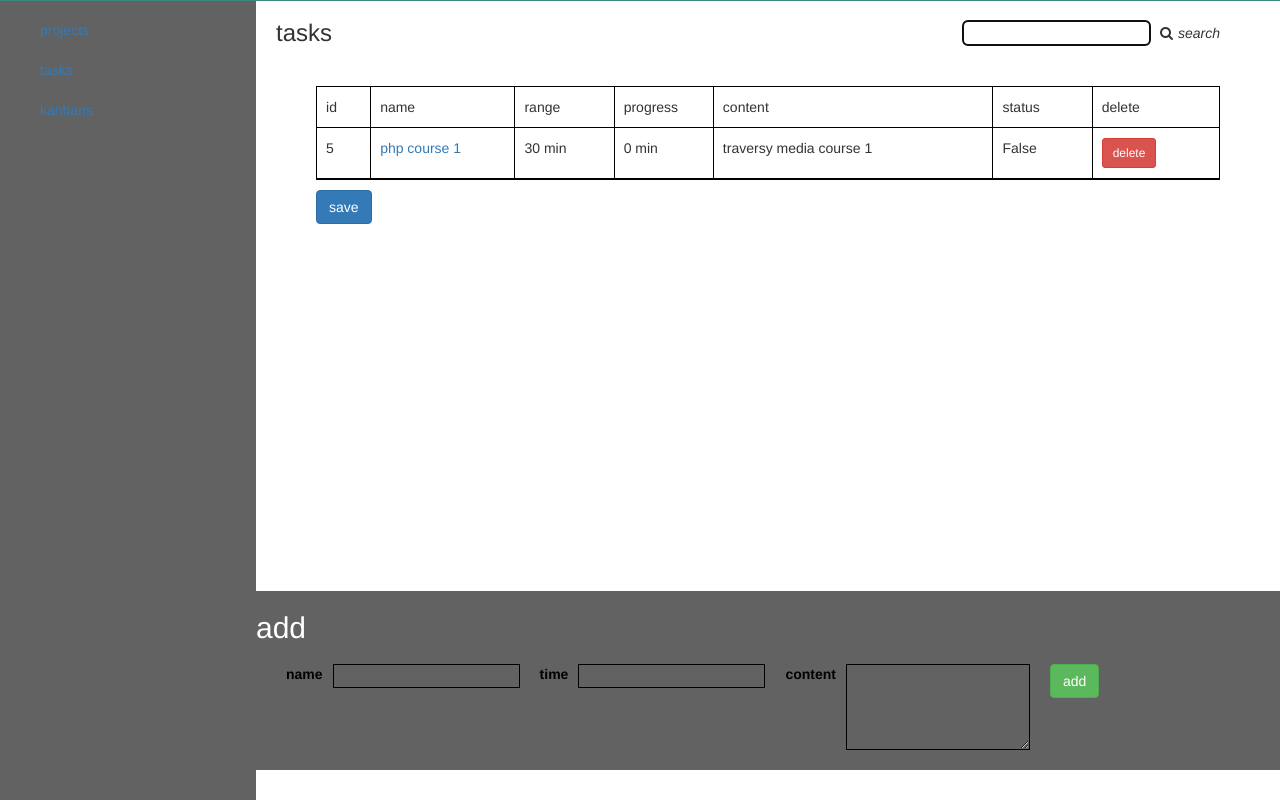
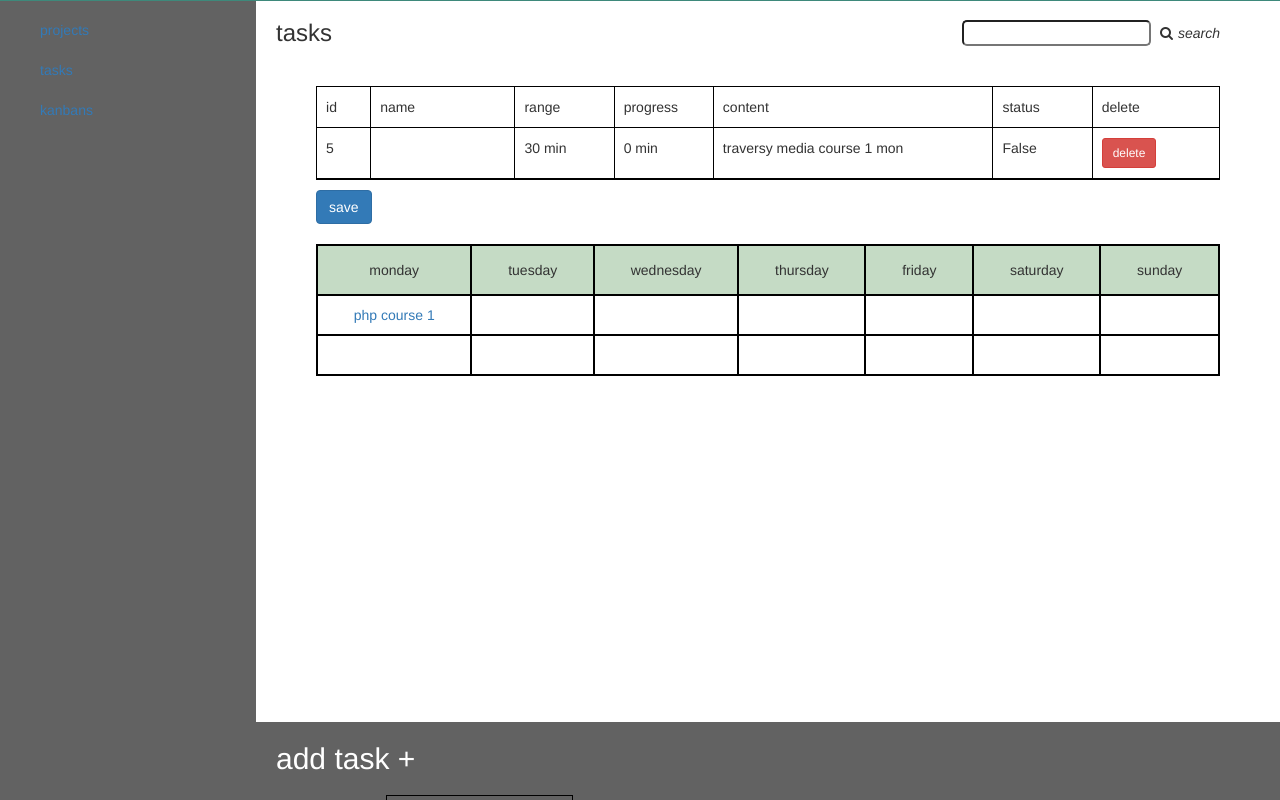
Before and after one commit to hagretech/yene-boss, a Flask app: page /taskHub/1 in a window 1280 px wide. Shown: the part 30-830 px from the top of the page. Run offline with Flask 2, Linux system fonts and the light colour scheme; data comes from the database, SQL or seed files in the repository; both versions use the stored data as it was after the commit; some libraries are stand-ins or nearby versions.

Commit message:
weak time table is added and also the addTask form is modified for selecting day

```diff
--- a/app.py
+++ b/app.py
@@ -53,6 +53,7 @@ class Task(db.Model):
     progress = db.Column(db.Integer, nullable=False, default=0)
     date = db.Column(db.DateTime,default=datetime.utcnow)
     status = db.Column(db.Boolean, default=False)
+    day = db.Column(db.String(100))
     hub_id = db.Column(db.Integer, db.ForeignKey('taskhub.id'), nullable= False)
     def __repr__(self):
         return self.content
@@ -132,7 +133,8 @@ def addTask(id):
     content = request.form.get('content')
     name = request.form.get('name')
     t_range = request.form.get('t_range')
-    e = Task(content=content, name=name, t_range=t_range, hub_id = id)
+    day = request.form.get('day')
+    e = Task(content=content, name = name, t_range = t_range, day = day, hub_id = id)
     db.session.add(e)
     db.session.commit()
     return redirect('/taskHub/%s'%id)
@@ -180,6 +182,7 @@ def taskHubDelete(id):
 @app.route('/deleteTask/<int:id>')
 def deleteTask(id):
     t = Task.query.get(id)
+    id = Task.query.get(id).hub_id
     db.session.delete(t)
     db.session.commit()
     return redirect('/taskHub/%s'%id)
--- a/static/css/style.css
+++ b/static/css/style.css
@@ -1,3 +1,4 @@
+
 header {
     margin-bottom: 30px;
 }
@@ -16,9 +17,10 @@ header h2 {
     z-index: 1;
 }
 
-.success{
+.success {
     background: #5da25d;
 }
+
 .main-cont {
     display: flex;
 
@@ -82,7 +84,7 @@ header h2 {
 }
 
 .main-cont .main ul li .hubs {
-    width: 10% !important;
+    width: 20% !important;
     border-right: 1px solid black;
 }
 
@@ -114,6 +116,10 @@ header h2 {
     margin: 20px 30px;
 }
 
+.main .tasks {
+
+}
+
 /* the task style */
 .main .taskhub-header {
     display: flex;
@@ -142,37 +148,43 @@ header h2 {
     bottom: 0;
     background: #626262;
     width: 100%;
+    transition:0.5s;
+    transform: translateY(320px)
 }
 
 .main .addTask h2 {
     color: white;
+    padding-left:20px;
+    cursor: pointer;
 }
 
 .main .addTask form {
-    display: flex;
     color: black;
 }
 
 .main .addTask form div {
     display: flex;
     align-items: flex-start;
-    margin-right: 20px;
+    margin: 20px;
 }
-
+.main .addTask form div  label{
+    width: 80px;
+}
 .main .addTask form div input,
 textarea {
-    margin-left: 10px;
     background: #626262;
     border: 1px solid black
 }
 
 /* the timer style sheet */
-.task{
+.task {
     margin: 10px 30px;
 }
-.timer_cont{
+
+.timer_cont {
     width: 50%;
 }
+
 .timer {
     text-align: center;
     padding: 10px;
@@ -190,9 +202,57 @@ textarea {
     justify-content: center;
     margin: 20px;
 }
-].main .progress_form{
+
+].main .progress_form {
     display: flex;
 }
-.main .progress_form input{
+
+.main .progress_form input {
     display: none;
 }
+
+/* the weak table style */
+
+.time-tabel-cont {
+    margin: 20px 60px;
+    display: flex;
+    border: 1px solid black;
+    margin-bottom: 220px;
+}
+
+.time-tabel-cont p {
+    margin: 0;
+}
+
+.time-tabel-cont div {
+    flex-grow: 1;
+}
+
+.time-tabel-cont .day {
+    background: #c5dbc5;
+    border: 1px solid black;
+    height: 50px;
+    display: flex;
+    align-items: center;
+    justify-content: center;
+}
+
+.time-tabel-cont .tasks a {
+    border: 1px solid black;
+    display: block;
+    height: 40px;
+    display: flex;
+    justify-content: center;
+    align-items: center;
+
+}
+.time-tabel-cont .tasks p {
+    border: 1px solid black;
+    height: 40px;
+}
+
+
+
+.up{
+    transform: translateY(0px)!important;
+}
--- a/static/js/main.js
+++ b/static/js/main.js
@@ -1,45 +1,87 @@
-var min = $('.timer .min'),
-    sec = $('.timer .sec'),
-    start = $('.buttons .btn-success'),
-    stop = $('.buttons .btn-danger'),
-    second = 0,
-    minute = 0,
-    restart = $('.restart'),
-    form_input = $('.main form .form_input'),
-    on = true;
+let tasks = $('.tasks ul li p.name a'),
+    t_mon = $('.time-tabel-cont .mon .tasks'),
+    t_tue = $('.time-tabel-cont .tue .tasks'),
+    t_wed = $('.time-tabel-cont .wed .tasks'),
+    t_thu = $('.time-tabel-cont .thu .tasks'),
+    t_fri = $('.time-tabel-cont .fri .tasks'),
+    t_sat = $('.time-tabel-cont .sat .tasks'),
+    t_sun = $('.time-tabel-cont .sun .tasks'),
+    mon = [],
+    tue = [],
+    wed = [],
+    thu = [],
+    fri = [],
+    sat = [],
+    sun = [],
+    no_of_task = [],
+    max_row = 0,
+    add_task_form= $('.main .addTask'),
+    add_task_form_btn= $('.main .addTask h2') ;
+
+// add task animations
+
+add_task_form_btn.on('click', function(){
+    add_task_form.toggleClass('up');
+})
 
 
-restart[0].onclick = function () {
-    second = 0;
-    minute = 0;
-    min.html('0');
-    sec.html('0');
+// arranging each task by its day
+for (let i = 0; i < tasks.length; i++) {
+    if (tasks[i].className == 'mon') {
+        mon.push(tasks[i])
+    } else if (tasks[i].className == 'tue') {
+        tue.push(tasks[i])
+    } else if (tasks[i].className == 'wed') {
+        wed.push(tasks[i])
+    } else if (tasks[i].className == 'thu') {
+        thu.push(tasks[i])
+    } else if (tasks[i].className == 'fri') {
+        fri.push(tasks[i])
+    } else if (tasks[i].hasClass == 'sat') {
+        sat.push(tasks[i])
+    } else if (tasks[i].className == 'sun') {
+        sun.push(tasks[i])
+    }
+    no_of_task = [mon.length, tue.length, wed.length, thu.length, fri.length, sat.length, sun.length].sort();
+    max_row = no_of_task.reverse()[0] + 1
 }
 
-function upcounter() {
-    time = second++
-    sec[0].innerHTML = time
-    if (second == 60) {
-        minute++
-        min[0].innerHTML = minute
-        second = 0
+// dispalying the tasks by there day
+
+for (let i = 0; i < max_row; i++) {
+    if (mon[i] != undefined) {
+        t_mon.append(mon[i])
+    } else {
+        t_mon.append('<p></p>')
     }
-    form_input[0]["value"] = minute
+    if (tue[i] != undefined) {
+        t_tue.append(tue[i])
+    } else {
+        t_tue.append('<p></p>')
+    }
+    if (wed[i] != undefined) {
+        t_wed.append(wed[i])
+    } else {
+        t_wed.append('<p></p>')
+    }
+    if (thu[i] != undefined) {
+        t_thu.append(thu[i])
+    } else {
+        t_thu.append('<p></p>')
+    }
+    if (fri[i] != undefined) {
+        t_fri.append(fri[i])
+    } else {
+        t_fri.append('<p></p>')
+    }
+    if (sat[i] != undefined) {
+        t_sat.append(sat[i])
+    } else {
+        t_sat.append('<p></p>')
+    }
+    if (sun[i] != undefined) {
+        t_sun.append(sun[i])
+    } else {
+        t_sun.append('<p></p>')
+    }
 }
-
-
-start[0].onclick = function () {
-    if (start.hasClass('on')) {
-        console.log('error')
-    } else {
-        start.addClass('on')
-        mytimer = setInterval(upcounter, 1000)
-    }
-
-
-}
-stop[0].onclick = function () {
-    start.removeClass('on')
-    clearInterval(mytimer);
-
-}
--- a/templates/base.html
+++ b/templates/base.html
@@ -25,15 +25,7 @@
 
 {% endblock %}
 
-        </div>
 
-
-
-        <script src="../static/lib/jquery/jquery.min.js">
-        </script>
-        <script src="../static/js/main.js"></script>
-        <script src="../static/js/main_ekedHub.js"></script>
-        <script src="../static/js/main_kanban.js"></script>
 </body>
 
 </html>
--- a/templates/taskhub.html
+++ b/templates/taskhub.html
@@ -21,12 +21,12 @@
                     <p class="delete">delete</p>
                 </li>
                 {% for task in tasks%}
-                <li {% if task.status == True %} class='success'{% endif %}>
+                <li class='{% if task.status == True %} success{% endif %}'>
                     <p class="no">{{ task.id }}</p>
-                    <p class="name"><a href="/task/{{task.id}}">{{ task.name }}</a></p>
+                    <p class="name "><a href="/task/{{task.id}}" class="{{ task.day }}">{{ task.name }}</a></p>
                     <p class="range">{{ task.t_range }} min</p>
                     <p class="pro">{{ task.progress }} min</p>
-                    <p class="content">{{ task.content }}</p>
+                    <p class="content">{{ task.content }} {{task.day}}</p>
                     <p class="status">{{ task.status }}</p>
                     <p class="delete">
                         <a href="/deleteTask/{{task.id}}" class="btn btn-danger btn-sm">delete</a>
@@ -42,7 +42,7 @@
     </div>
 
     <div class="addTask">
-       <h2>add</h2>
+        <h2>add task +</h2>
         <form method='post' action='/addTask/{{id}}'>
             <div>
                 <label for="name">name</label>
@@ -53,6 +53,18 @@
                 <input id='t_range' type="number" name='t_range' class="taskName">
             </div>
             <div>
+                <label for="t_range">day</label>
+                <select name="day" id="day">
+                    <option value="mon">mon</option>
+                    <option value="tue">tue</option>
+                    <option value="wed">wed</option>
+                    <option value="thu">thu</option>
+                    <option value="fri">fri</option>
+                    <option value="sat">sat</option>
+                    <option value="sun">sun</option>
+                </select>
+            </div>
+            <div>
                 <label for="content">content</label>
                 <textarea name="content" id="content" rows="4"></textarea>
             </div>
@@ -61,8 +73,60 @@
             </div>
         </form>
     </div>
-</div>
+    <div class="time-table">
+        <div class="time-tabel-cont">
+            <div class="mon">
+                <p class="day">monday</p>
+                <div class="tasks">
+
+                </div>
+            </div>
+            <div class="tue">
+                <p class="day">tuesday</p>
+                <div class="tasks">
+
+                </div>
+            </div>
+            <div class="wed">
+                <p class="day">wednesday</p>
+                <div class="tasks">
+
+                </div>
+            </div>
+            <div class="thu">
+                <p class="day">thursday</p>
+                <div class="tasks">
+
+
+                </div>
+            </div>
+            <div class="fri">
+                <p class="day">friday</p>
+                <div class="tasks">
+
+                </div>
+            </div>
+            <div class="sat">
+                <p class="day">saturday</p>
+                <div class="tasks">
+
+
+                </div>
+            </div>
+            <div class="sun">
+                <p class="day">sunday</p>
+                <div class="tasks">
+
+                </div>
+            </div>
+        </div>
+    </div>
 </div>
 
 
+
+<script src="../static/lib/jquery/jquery.min.js">
+</script>
+<script src="../static/js/main.js"></script>
+
 {% endblock %}
```
Also changed, not shown: static/js/timer.js (added, +45 -0 lines), templates/index.html (+8 -0 lines), templates/projects.html (+11 -2 lines), templates/taskhub ui tesst.html (added, +121 -0 lines), database.db.
